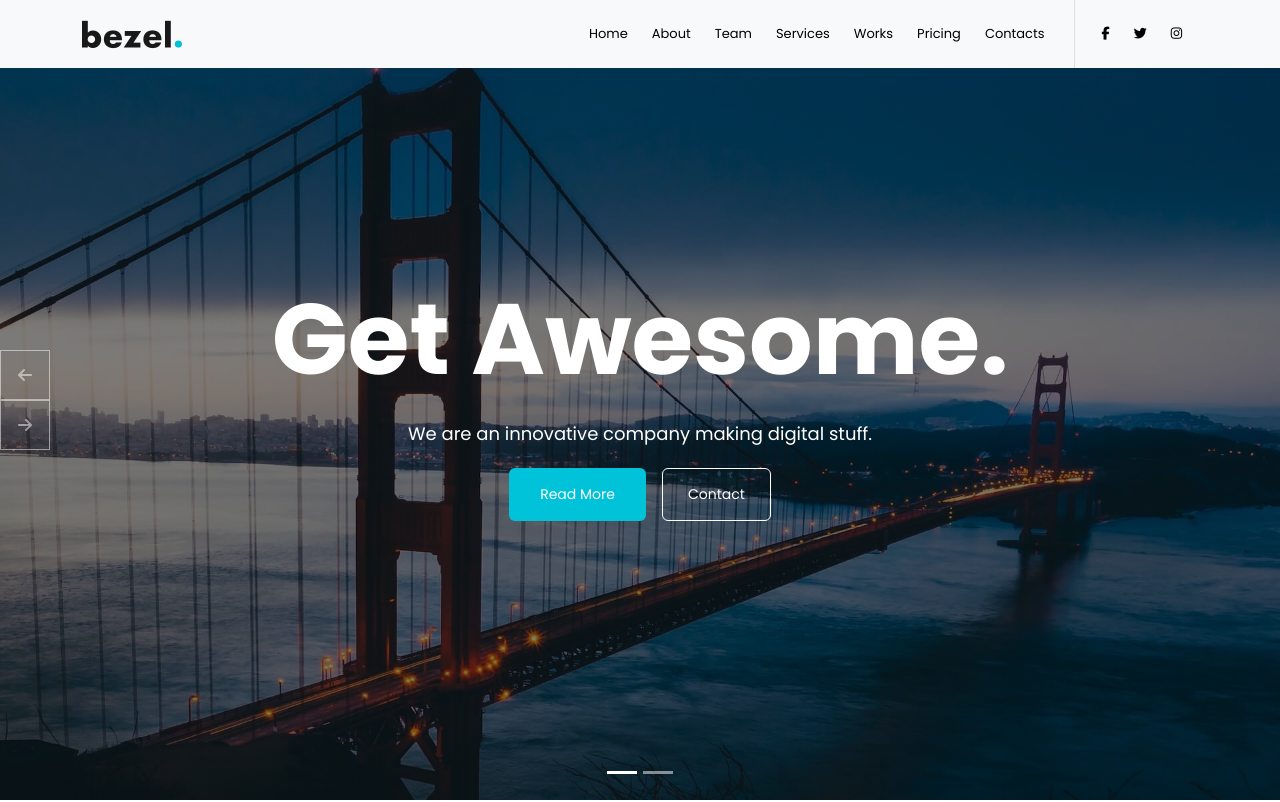
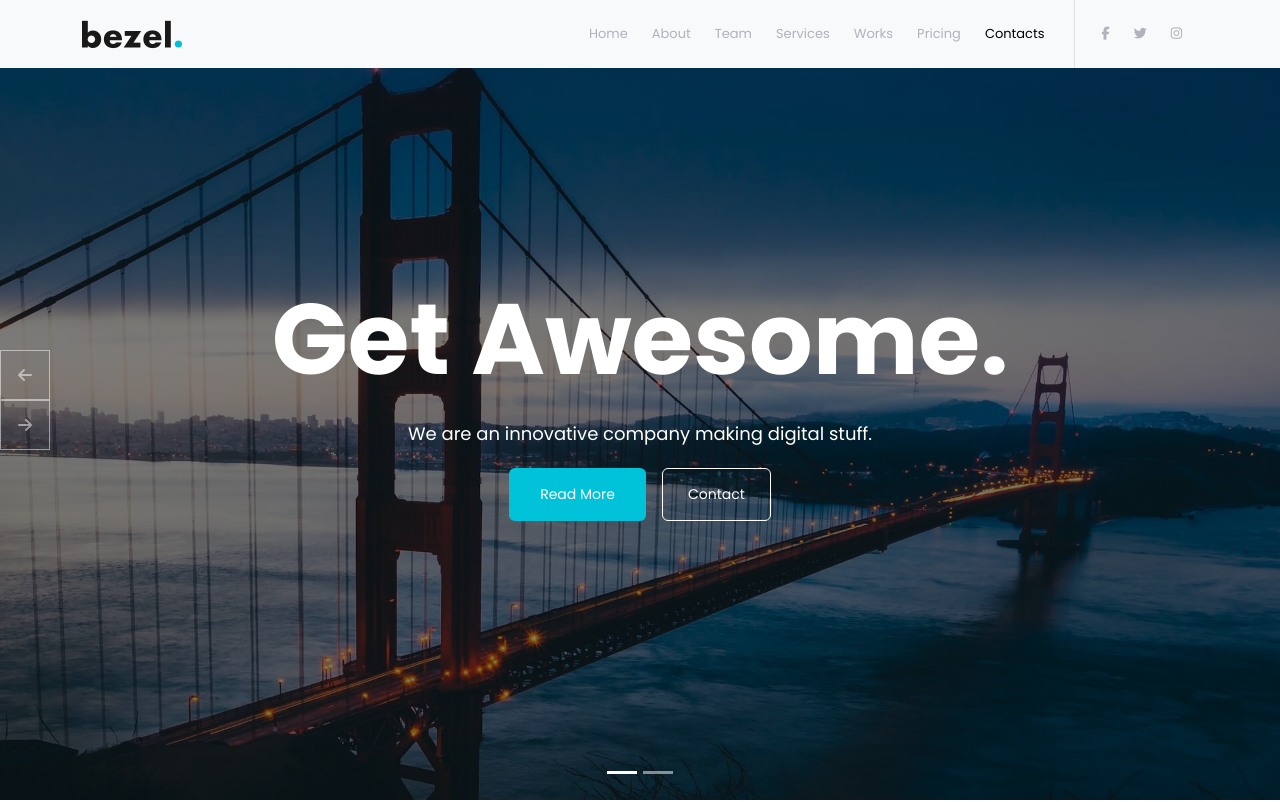
Before and after one commit to Youssef-Hassan-Git/Bezel-Website-Bootstrap, a plain HTML site: page index.html in a window 1280 px wide. Shown: the top 802 px of the page. Drawn offline with Linux system fonts and the light colour scheme; a web font is replaced by a local one.

Commit message:
git commit

```diff
--- a/css/style.css
+++ b/css/style.css
@@ -179,6 +179,15 @@ header .nav-link {
 
     transition: 0.5s all;
 }
+
+.navbar{
+    box-shadow: rgba(17, 12, 46, 0.15) 0px 48px 150px 0px;
+}
+
+.navbar-nav .nav-link{
+    color: rgba(17, 12, 46, 0.3);
+}
+
 
 header .nav-link:hover{
     color: rgba(0,0,0,0.5) !important;
--- a/index.html
+++ b/index.html
@@ -3,13 +3,13 @@
 <head>
     <meta charset="UTF-8">
     <meta name="viewport" content="width=device-width, initial-scale=1.0">
-    <title>Bezel.</title>
+    <title>Bezel</title>
     <link rel="stylesheet" href="./css/all.min.css">
     <link rel="stylesheet" href="./css/bootstrap.min.css">
     <link rel="stylesheet" href="./css/style.css">
     <link rel="stylesheet" href="./css/media.css  ">
 </head>
-<body>
+<body data-bs-spy="scroll" data-bs-target="#navbarSupportedContent" data-bs-offset="100" tabindex="0">
         <!-- header -->
         <header id="home-section">
 
```
